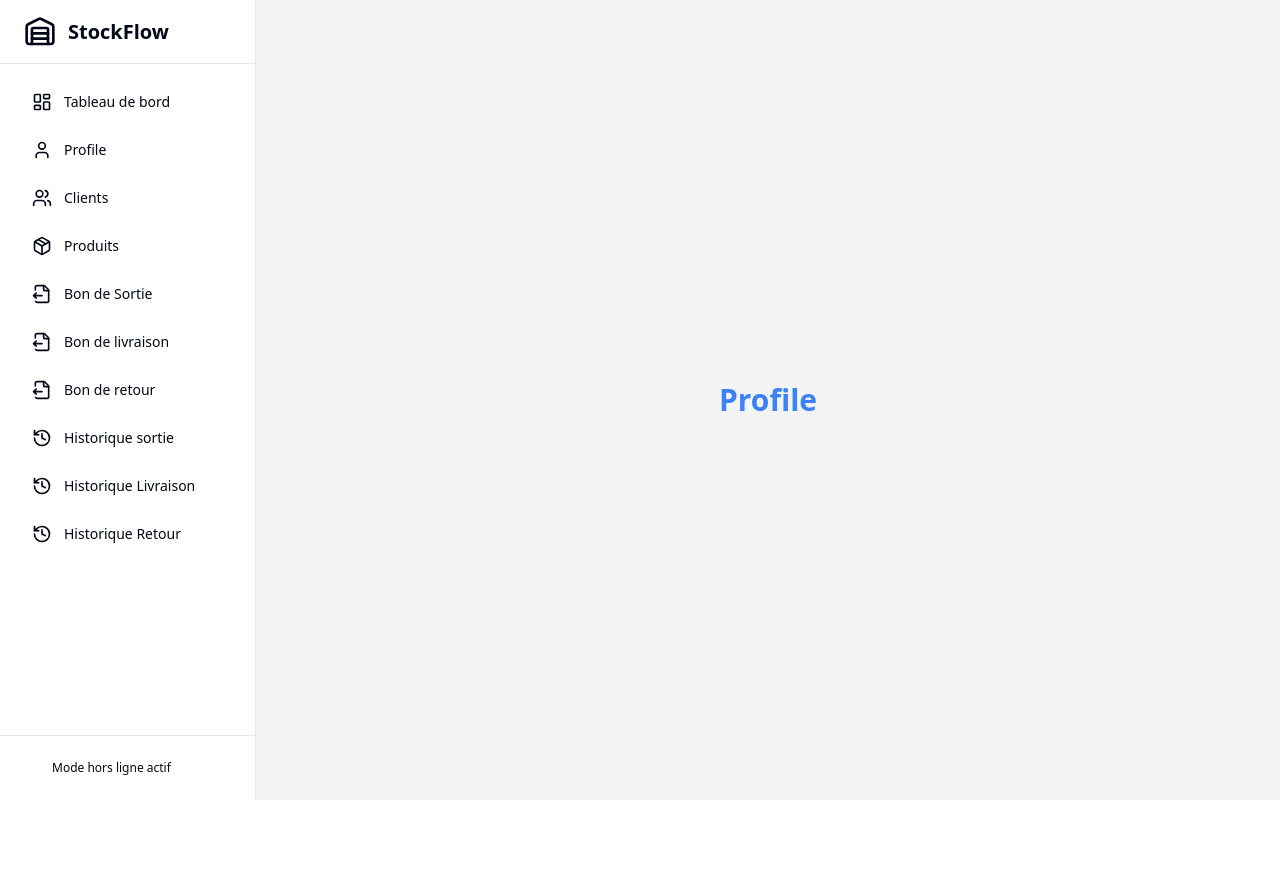
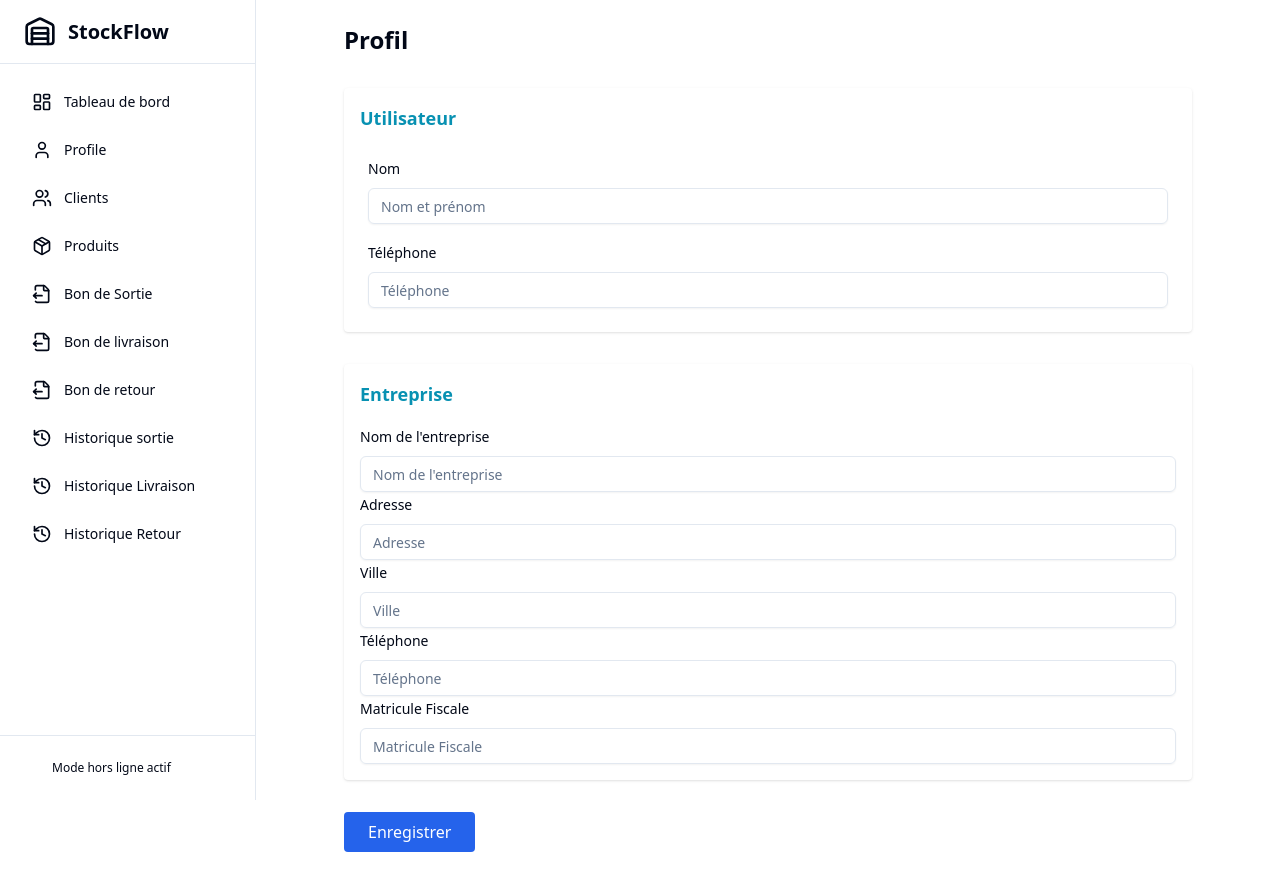
Before and after one commit to Yesserabedlmoujib/drive-stock-, a React (Vite) app: page /Profile in a window 1280 px wide. Before the commit the page ends 800 px from the top, so only its background shows below. Built offline with nearby package versions, Linux system fonts and the light colour scheme.

Commit message:
feat(profile): add user and company profile page with local persistence

```diff
--- a/src/pages/Profile.tsx
+++ b/src/pages/Profile.tsx
@@ -1,7 +1,179 @@
+import { Input } from "@/components/ui/input";
+import { Label } from "@/components/ui/label";
+import {
+  companyProfileService,
+  userProfileService,
+} from "@/db/services/profile.service";
+import { useEffect, useState } from "react";
+
+type UserState = {
+  fullName: string;
+  phone: string;
+  image?: string; // 👈 important
+};
+
+type CompanyState = {
+  companyName: string;
+  address: string;
+  city: string;
+  phone: string;
+  email: string;
+  matriculeFiscale: string;
+  logo?: string; // 👈 important
+};
 export default function Profile() {
+  const [user, setUser] = useState<UserState>({
+    fullName: "",
+    phone: "",
+    image: undefined,
+  });
+
+  const [company, setCompany] = useState<CompanyState>({
+    companyName: "",
+    address: "",
+    city: "",
+    phone: "",
+    email: "",
+    matriculeFiscale: "",
+    logo: undefined,
+  });
+
+  useEffect(() => {
+    (async () => {
+      const u = await userProfileService.get();
+      const c = await companyProfileService.get();
+
+      if (u) {
+        setUser({
+          fullName: u.fullName,
+          phone: u.phone,
+          image: u.image,
+        });
+      }
+
+      if (c) {
+        setCompany({
+          companyName: c.companyName,
+          address: c.address,
+          city: c.city,
+          phone: c.phone,
+          email: c.email ?? "",
+          matriculeFiscale: c.matriculeFiscale,
+          logo: c.logo,
+        });
+      }
+    })();
+  }, []);
+
+  const saveProfile = async () => {
+    await userProfileService.save(user);
+    await companyProfileService.save(company);
+    alert("Profil enregistré avec succès");
+  };
+
   return (
-    <div className="min-h-screen bg-gray-100 flex items-center justify-center">
-      <h1 className="text-3xl font-bold text-blue-500">Profile</h1>
+    <div className="max-w-4xl mx-auto p-6 space-y-8">
+      <h1 className="text-2xl font-bold">Profil</h1>
+
+      {/* USER PROFILE */}
+      <section className="bg-white p-4 rounded shadow">
+        <h2 className="text-lg font-semibold text-cyan-600 mb-4">
+          Utilisateur
+        </h2>
+
+        <div className="space-y-2 p-2">
+          <Label htmlFor="fullName">Nom</Label>
+          <Input
+            id="fullName"
+            className="input"
+            placeholder="Nom et prénom"
+            value={user.fullName}
+            onChange={(e) => setUser({ ...user, fullName: e.target.value })}
+          />
+        </div>
+        <div className="space-y-2 p-2">
+          <Label htmlFor="telephone">Téléphone</Label>
+          <Input
+            id="telephone"
+            className="input mt-2"
+            placeholder="Téléphone"
+            value={user.phone}
+            onChange={(e) => setUser({ ...user, phone: e.target.value })}
+          />
+        </div>
+      </section>
+
+      {/* COMPANY PROFILE */}
+      <section className="bg-white p-4 rounded shadow">
+        <h2 className="text-lg font-semibold text-cyan-600 mb-4">Entreprise</h2>
+        <div className="space-y-2">
+          <Label htmlFor="entreprise">Nom de l'entreprise</Label>
+          <Input
+            id="entreprise"
+            className="input"
+            placeholder="Nom de l'entreprise"
+            value={company.companyName}
+            onChange={(e) =>
+              setCompany({ ...company, companyName: e.target.value })
+            }
+          />
+        </div>
+        <div className="space-y-2">
+          <Label htmlFor="adresse">Adresse</Label>
+
+          <Input
+            id="adresse"
+            className="input mt-2"
+            placeholder="Adresse"
+            value={company.address}
+            onChange={(e) =>
+              setCompany({ ...company, address: e.target.value })
+            }
+          />
+        </div>
+        <div className="space-y-2">
+          <Label htmlFor="ville">Ville</Label>
+          <Input
+            id="ville"
+            className="input mt-2"
+            placeholder="Ville"
+            value={company.city}
+            onChange={(e) => setCompany({ ...company, city: e.target.value })}
+          />
+        </div>
+        <div className="space-y-2">
+          <Label htmlFor="tele">Téléphone</Label>
+          <Input
+            id="tele"
+            className="input mt-2"
+            placeholder="Téléphone"
+            value={company.phone}
+            onChange={(e) => setCompany({ ...company, phone: e.target.value })}
+          />
+        </div>
+        <div className="space-y-2">
+          <Label htmlFor="matricule">Matricule Fiscale</Label>
+          <Input
+            id="matricule"
+            className="input mt-2"
+            placeholder="Matricule Fiscale"
+            value={company.matriculeFiscale}
+            onChange={(e) =>
+              setCompany({
+                ...company,
+                matriculeFiscale: e.target.value,
+              })
+            }
+          />
+        </div>
+      </section>
+
+      <button
+        onClick={saveProfile}
+        className="bg-blue-600 text-white px-6 py-2 rounded"
+      >
+        Enregistrer
+      </button>
     </div>
   );
 }
```
